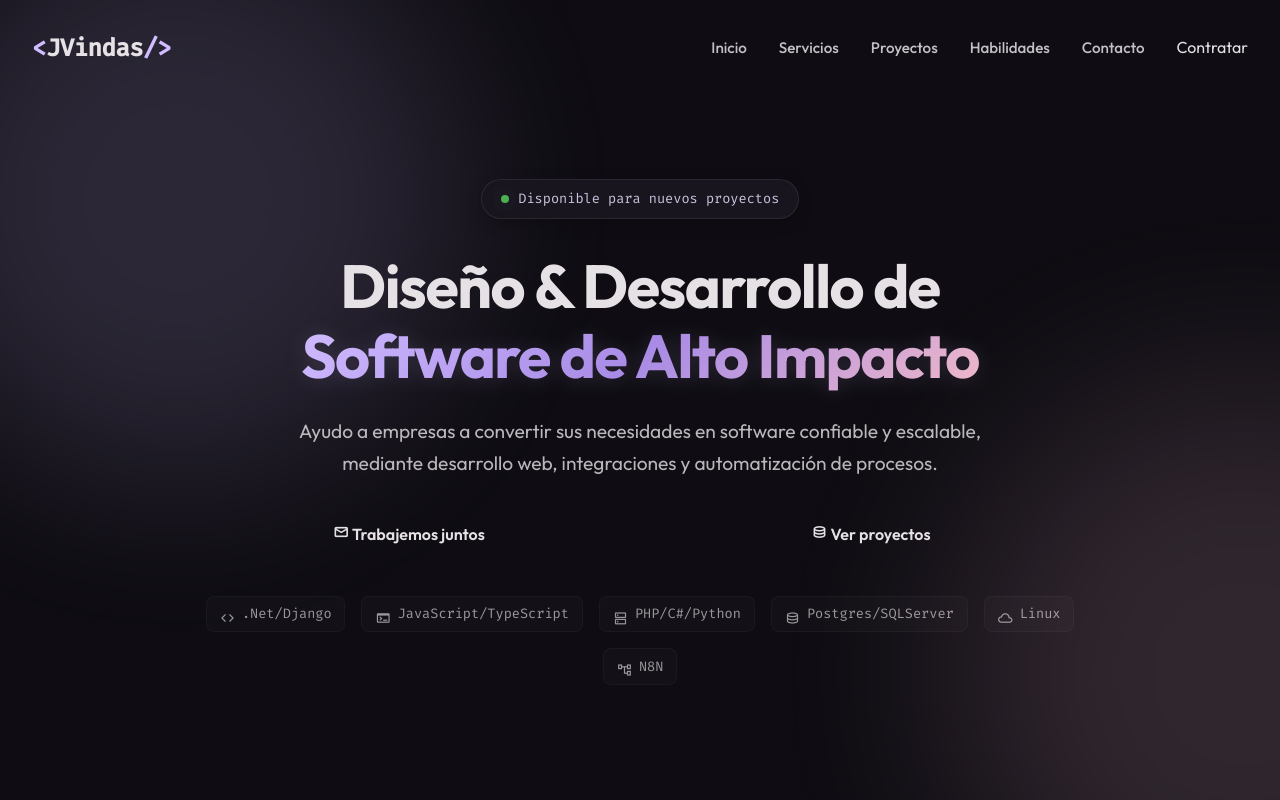
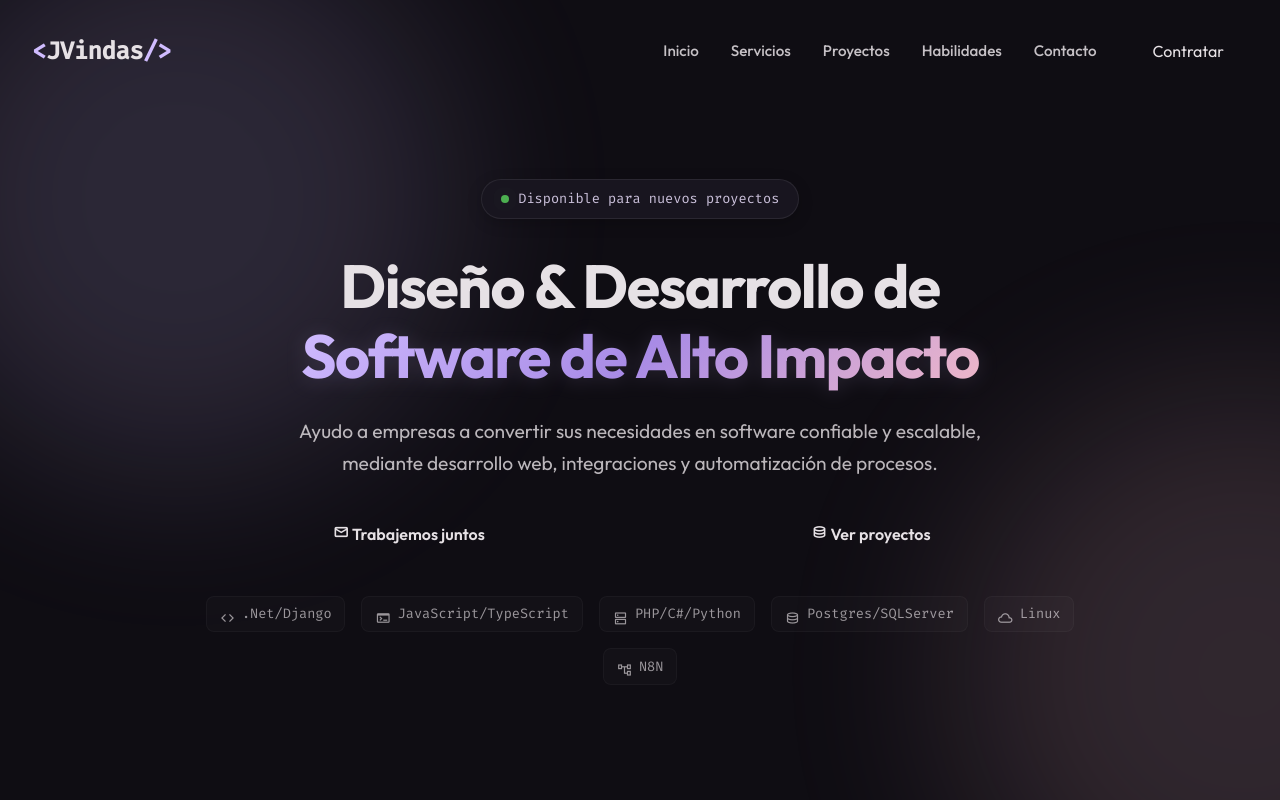
Before and after one commit to ovindas/ovindas.github.io, an Astro site: page / in a window 1280 px wide. Shown: the top 800 px of the page. Built offline with nearby package versions, Linux system fonts and the light colour scheme; Astro itself is replaced by a stand-in of ours.

Commit message:
correcion en el boton del menu

```diff
--- a/src/components/Header.astro
+++ b/src/components/Header.astro
@@ -242,6 +242,9 @@ const baseUrl = import.meta.env.BASE_URL;
     font-family: var(--font-outfit);
   }
 
+  md-outlined-button {
+    padding: 10px 24px;
+  }
   /* Responsivo */
   @media (max-width: 768px) {
     .mobile-nav {
```
